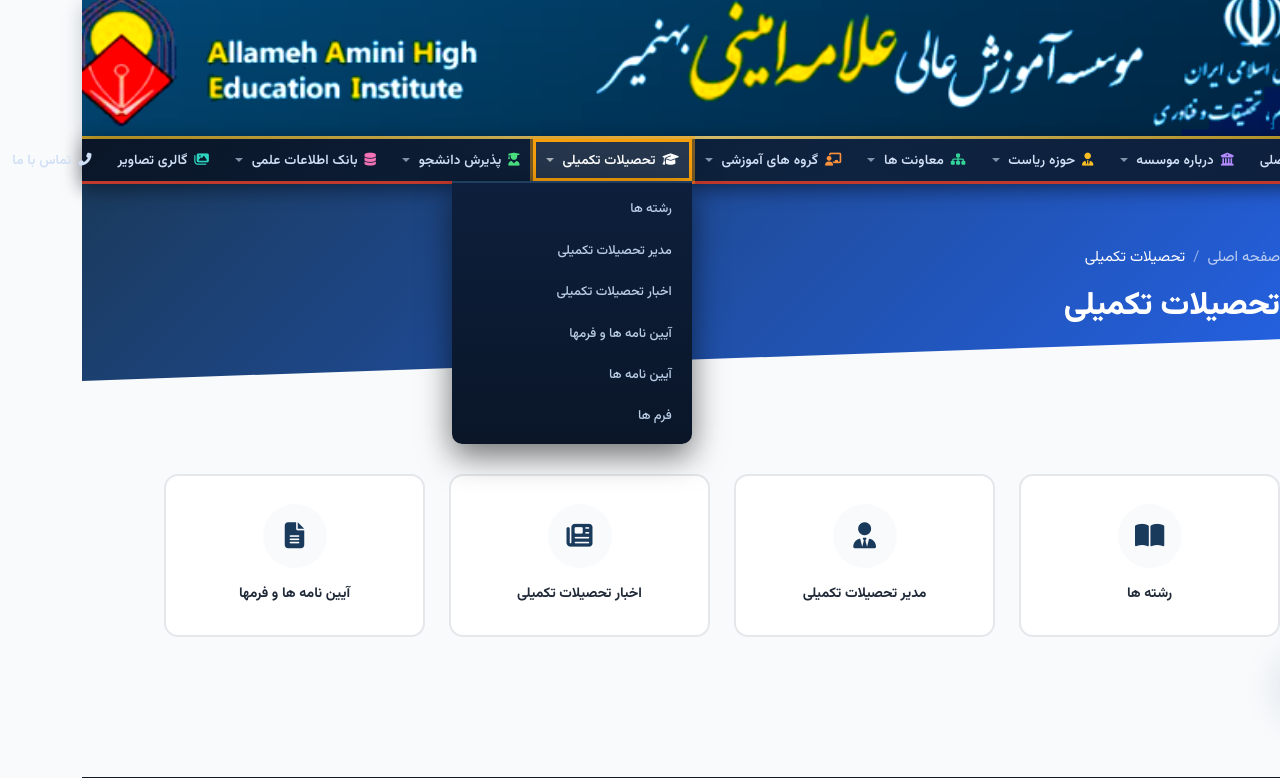
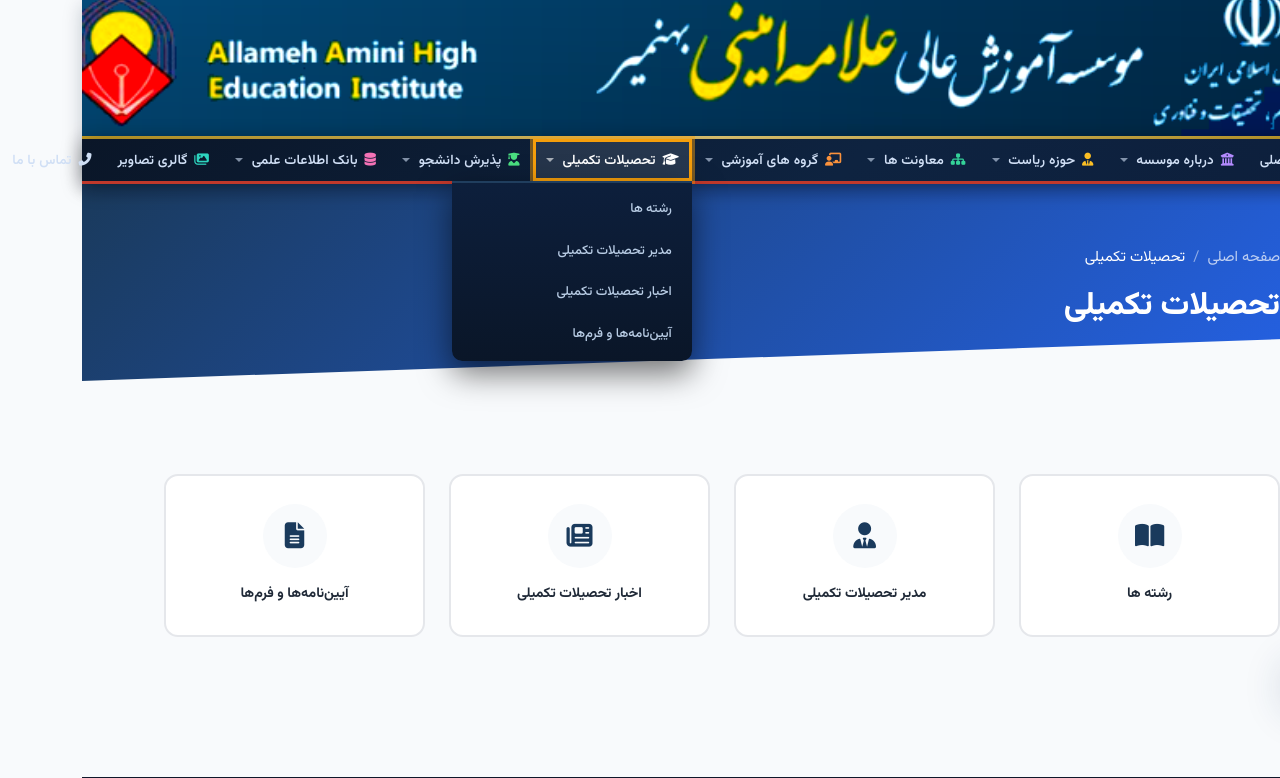
Before and after one commit to Davoadeivai/university-site, a Django app: a page that uses university_site/templates/base.html in a window 1280 px wide, after a click on "تحصیلات تکمیلی"; the page is wider, and only the part inside the window is pictured. Shown: the part 57-835 px from the top of that part. Run offline with Django 5.2, Linux system fonts and the light colour scheme; data that the repository does not hold is empty; some libraries are stand-ins or nearby versions.

Commit message:
Remove duplicate graduate regulations admin entry and separate page.
Keep a single documents section; redirect old graduate regulations URLs to it.

Co-authored-by: Cursor <cursoragent@cursor.com>

```diff
--- a/university_site/config/settings.py
+++ b/university_site/config/settings.py
@@ -325,12 +325,6 @@ JAZZMIN_SETTINGS = {
                 'icon': 'fas fa-graduation-cap',
                 'permissions': ['academics.view_major'],
             },
-            {
-                'name': 'آیین‌نامه‌های تحصیلات تکمیلی',
-                'url': '/admin/core/downloadabledocument/?section__exact=graduate',
-                'icon': 'fas fa-file-alt',
-                'permissions': ['core.view_downloadabledocument'],
-            },
         ],
         'academics': [{
             'name': 'فقط رشته‌های ارشد',
--- a/university_site/core/admin.py
+++ b/university_site/core/admin.py
@@ -412,17 +412,16 @@ class DownloadableDocumentAdmin(admin.ModelAdmin):
         'title',
         'degree_level',
         'category',
-        'section',
         'description',
         'external_url',
         'order',
         'is_active',
     )
     list_display = [
-        'title', 'degree_level', 'category', 'section', 'has_pdf', 'has_word',
+        'title', 'degree_level', 'category', 'has_pdf', 'has_word',
         'order', 'is_active', 'created_at', 'delete_button',
     ]
-    list_filter = ['degree_level', 'category', 'section', 'is_active']
+    list_filter = ['degree_level', 'category', 'is_active']
     list_editable = ['order', 'is_active']
     search_fields = ['title', 'description']
     actions = ['delete_selected_documents']
--- a/university_site/core/templatetags/admin_dashboard.py
+++ b/university_site/core/templatetags/admin_dashboard.py
@@ -36,10 +36,9 @@ MODEL_HELP = {
     'organizationalchart': 'چارت سازمانی',
     'bankaccount': 'شماره حساب‌های بانکی موسسه',
     'paymentidentifier': 'شناسه‌های واریز',
-    'downloadabledocument': 'فرم‌ها و آیین‌نامه‌های قابل دانلود (عمومی / تحصیلات تکمیلی)',
+    'downloadabledocument': 'فرم‌ها و آیین‌نامه‌های قابل دانلود',
     'graduatestudiesinfo': 'اطلاعات تحصیلات تکمیلی و مدیر بخش',
     'graduatemajor': 'رشته‌های کارشناسی ارشد',
-    'graduatedocument': 'آیین‌نامه‌ها و فرم‌های تحصیلات تکمیلی',
     'admissioninfo': 'متن و شرایط پذیرش',
     'application': 'درخواست‌های ثبت‌نام آنلاین دانشجویان',
     'tuitionstructure': 'شهریه رشته‌ها',
--- a/university_site/core/views.py
+++ b/university_site/core/views.py
@@ -1,4 +1,5 @@
-from django.shortcuts import render, get_object_or_404
+from django.shortcuts import render, get_object_or_404, redirect
+from django.urls import reverse
 from django.contrib.auth.decorators import login_required
 from django.contrib import messages
 from django.db.models import Count
@@ -379,17 +380,11 @@ def graduate_news(request):
 
 
 def graduate_regulations(request):
-    """آیین‌نامه‌ها و فرم‌های تحصیلات تکمیلی"""
-    docs = DownloadableDocument.objects.filter(is_active=True, section='graduate')
-    category = request.GET.get('category', '')
-    if category in ('regulation', 'form', 'guide', 'other'):
-        docs = docs.filter(category=category)
-    context = {
-        'documents': docs,
-        'current_category': category,
-        'page_title': 'آیین‌نامه‌ها و فرم‌های تحصیلات تکمیلی',
-    }
-    return render(request, 'core/graduate_regulations.html', context)
+    """سازگاری با لینک‌های قدیمی — هدایت به صفحه واحد آیین‌نامه‌ها و فرم‌ها."""
+    params = request.GET.copy()
+    if 'degree' not in params:
+        params['degree'] = 'master'
+    return redirect(f"{reverse('core:documents')}?{params.urlencode()}")
 
 
 def gallery_view(request):
--- a/university_site/templates/base.html
+++ b/university_site/templates/base.html
@@ -191,9 +191,7 @@
                         <li><a class="dropdown-item nav-dd-item" href="{% url 'core:graduate_majors' %}">رشته ها</a></li>
                         <li><a class="dropdown-item nav-dd-item" href="{% url 'core:graduate_manager' %}">مدیر تحصیلات تکمیلی</a></li>
                         <li><a class="dropdown-item nav-dd-item" href="{% url 'core:graduate_news' %}">اخبار تحصیلات تکمیلی</a></li>
-                        <li><a class="dropdown-item nav-dd-item" href="{% url 'core:graduate_regulations' %}">آیین نامه ها و فرمها</a></li>
-                        <li><a class="dropdown-item nav-dd-item" href="{% url 'core:graduate_regulations' %}?category=regulation">آیین نامه ها</a></li>
-                        <li><a class="dropdown-item nav-dd-item" href="{% url 'core:graduate_regulations' %}?category=form">فرم ها</a></li>
+                        <li><a class="dropdown-item nav-dd-item" href="{% url 'core:documents' %}?degree=master">آیین‌نامه‌ها و فرم‌ها</a></li>
                     </ul>
                 </li>
 
--- a/university_site/templates/core/graduate_studies.html
+++ b/university_site/templates/core/graduate_studies.html
@@ -34,9 +34,9 @@
                 </a>
             </div>
             <div class="col-md-6 col-lg-3" data-aos="fade-up" data-aos-delay="120">
-                <a href="{% url 'core:graduate_regulations' %}" class="quick-link-card">
+                <a href="{% url 'core:documents' %}?degree=master" class="quick-link-card">
                     <div class="quick-link-icon"><i class="fas fa-file-alt"></i></div>
-                    <div class="quick-link-title">آیین نامه ها و فرمها</div>
+                    <div class="quick-link-title">آیین‌نامه‌ها و فرم‌ها</div>
                 </a>
             </div>
         </div>
```
Also changed, not shown: university_site/templates/core/graduate_regulations.html (deleted, +0 -49 lines).
